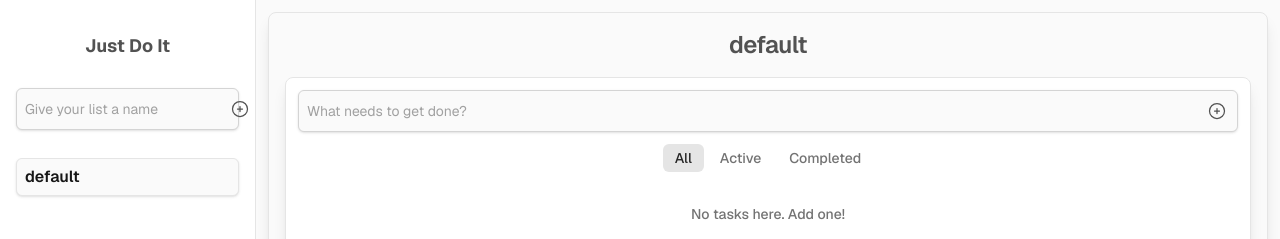
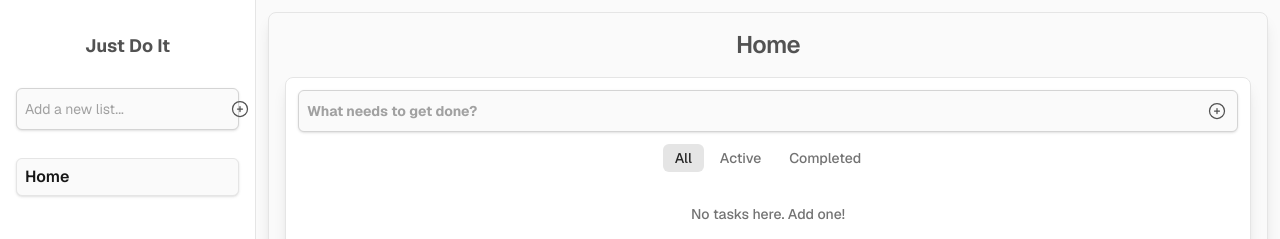
Before and after one commit to Clotho-ex/todo-app, a React (Vite) app: page / in a window 1280 px wide. Shown: the top 239 px of the page. Built offline with nearby package versions, Linux system fonts and the light colour scheme.

Commit message:
feat: enhance typography and rename default list to Home
- Add font-bold styling to todo input field
- Add font-semibold styling to todo items for better readability
- Rename default list from "default" to "Home" for better UX
- Update new list placeholder text to be more actionable

```diff
--- a/src/components/AddTodoForm.jsx
+++ b/src/components/AddTodoForm.jsx
@@ -57,7 +57,7 @@ const AddTodoForm = () => {
         value={text}
         onChange={(e) => setText(e.target.value)}
         placeholder="What needs to get done?"
-        className="ml-1 flex-1 rounded-md border-0 bg-transparent py-1.5 text-sm placeholder-neutral-400 focus:ring-0 focus:outline-none dark:text-neutral-200 dark:placeholder-neutral-500"
+        className="ml-1 flex-1 rounded-md border-0 bg-transparent py-1.5 text-sm font-bold placeholder-neutral-400 focus:ring-0 focus:outline-none dark:text-neutral-200 dark:placeholder-neutral-500"
       />
       <button
         type="submit"
--- a/src/components/ListSidebar.jsx
+++ b/src/components/ListSidebar.jsx
@@ -61,7 +61,7 @@ const ListSidebar = () => {
         </button>
 
         <div className="flex-shrink-0 p-4">
-          <h2 className="mb-7 mt-4 text-center text-lg font-bold text-neutral-600 dark:text-neutral-200">
+          <h2 className="mt-4 mb-7 text-center text-lg font-bold text-neutral-600 dark:text-neutral-200">
             Just Do It
           </h2>
           <NewListForm />
@@ -80,7 +80,7 @@ const ListSidebar = () => {
                 }`}
               >
                 <span className="truncate">{name}</span>
-                {name !== "default" && (
+                {name !== "Home" && (
                   <button
                     className="cursor-pointer rounded-full p-1 text-neutral-400 transition-all duration-100 hover:scale-115 hover:bg-red-100 hover:text-red-600 hover:shadow-sm dark:text-neutral-500 dark:hover:bg-red-900/20 dark:hover:text-red-400"
                     onClick={(e) => {
--- a/src/components/NewListForm.jsx
+++ b/src/components/NewListForm.jsx
@@ -74,7 +74,7 @@ const NewListForm = () => {
         className="ml-1 flex-1 rounded-md border-0 bg-transparent py-1.5 text-sm placeholder-neutral-400 focus:ring-0 focus:outline-none dark:text-neutral-200 dark:placeholder-neutral-500"
         autoFocus
         type="text"
-        placeholder="Give your list a name"
+        placeholder="Add a new list..."
         value={listName}
         onChange={(e) => setListName(e.target.value)}
       />
--- a/src/components/TodoItem.jsx
+++ b/src/components/TodoItem.jsx
@@ -6,7 +6,7 @@ const TodoItem = ({ todo }) => {
   const deleteTodo = useTodoStore((state) => state.deleteTodo);
 
   return (
-    <li className="dark:hover:bg-neutral-750 mt-3 flex w-full items-center gap-2.5 rounded-md border border-neutral-200 bg-neutral-50 px-2 py-1.5 transition-colors duration-200 group-hover:bg-neutral-900 hover:bg-neutral-200 hover:text-neutral-900 dark:border-neutral-700 dark:bg-neutral-800 dark:group-hover:bg-neutral-700">
+    <li className="dark:hover:bg-neutral-750 mt-3 flex w-full items-center gap-2.5 rounded-md border border-neutral-200 bg-neutral-50 px-2 py-1.5 transition-colors duration-200 group-hover:bg-neutral-900 font-semibold hover:bg-neutral-200 hover:text-neutral-900 dark:border-neutral-700 dark:bg-neutral-800 dark:group-hover:bg-neutral-700">
       <input
         className="h-4 w-4 cursor-pointer border-none border-neutral-300 bg-neutral-100 accent-green-500 focus:ring-0 dark:border-neutral-600 dark:bg-neutral-700"
         type="checkbox"
--- a/src/store/todoStore.js
+++ b/src/store/todoStore.js
@@ -4,8 +4,8 @@ import { persist } from "zustand/middleware";
 export const useTodoStore = create(
   persist(
     (set, get) => ({
-      lists: { default: [] },
-      currentList: "default",
+      lists: { Home: [] },
+      currentList: "Home",
       filter: "all",
       searchQuery: "",
 
```
